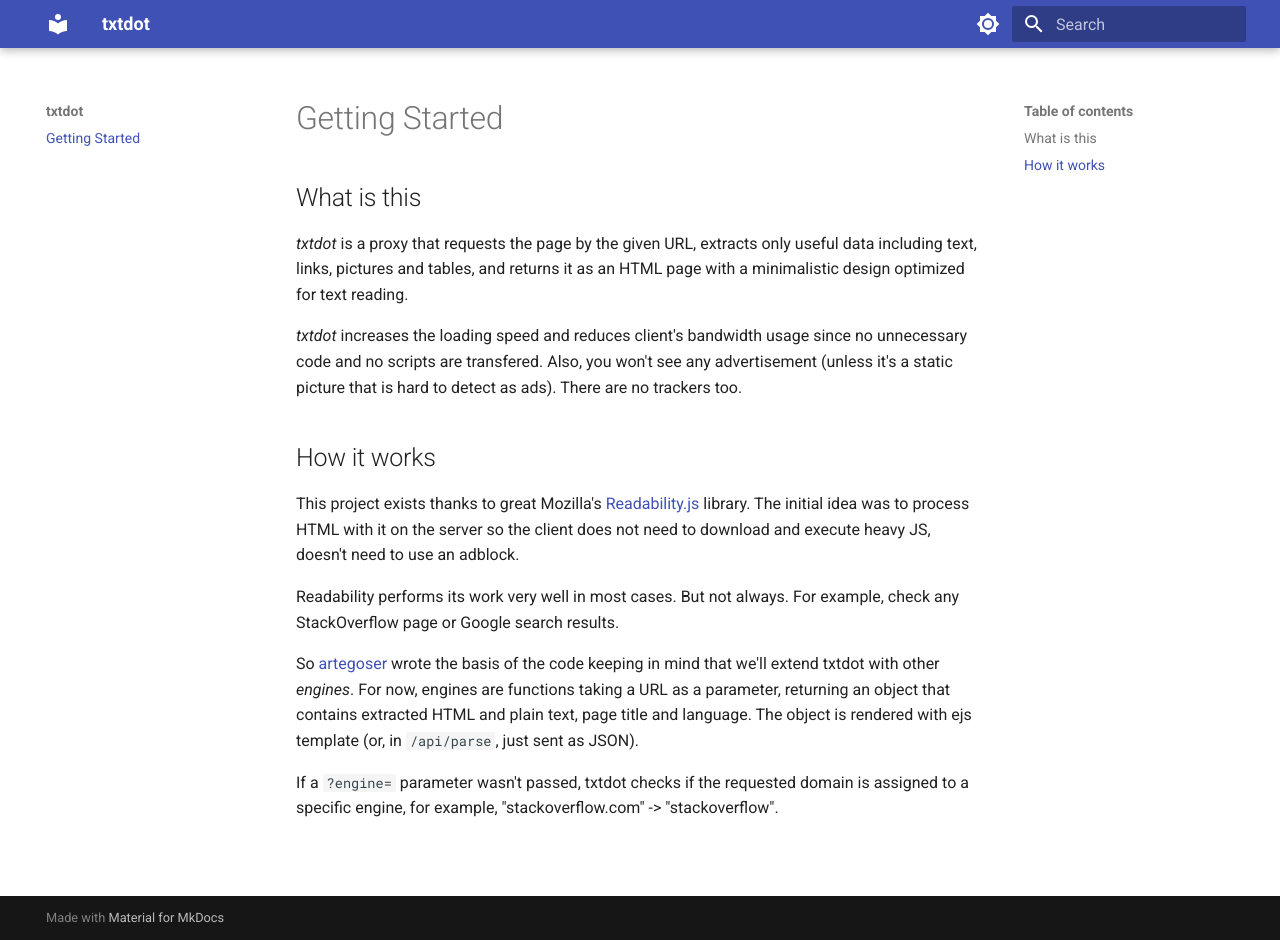
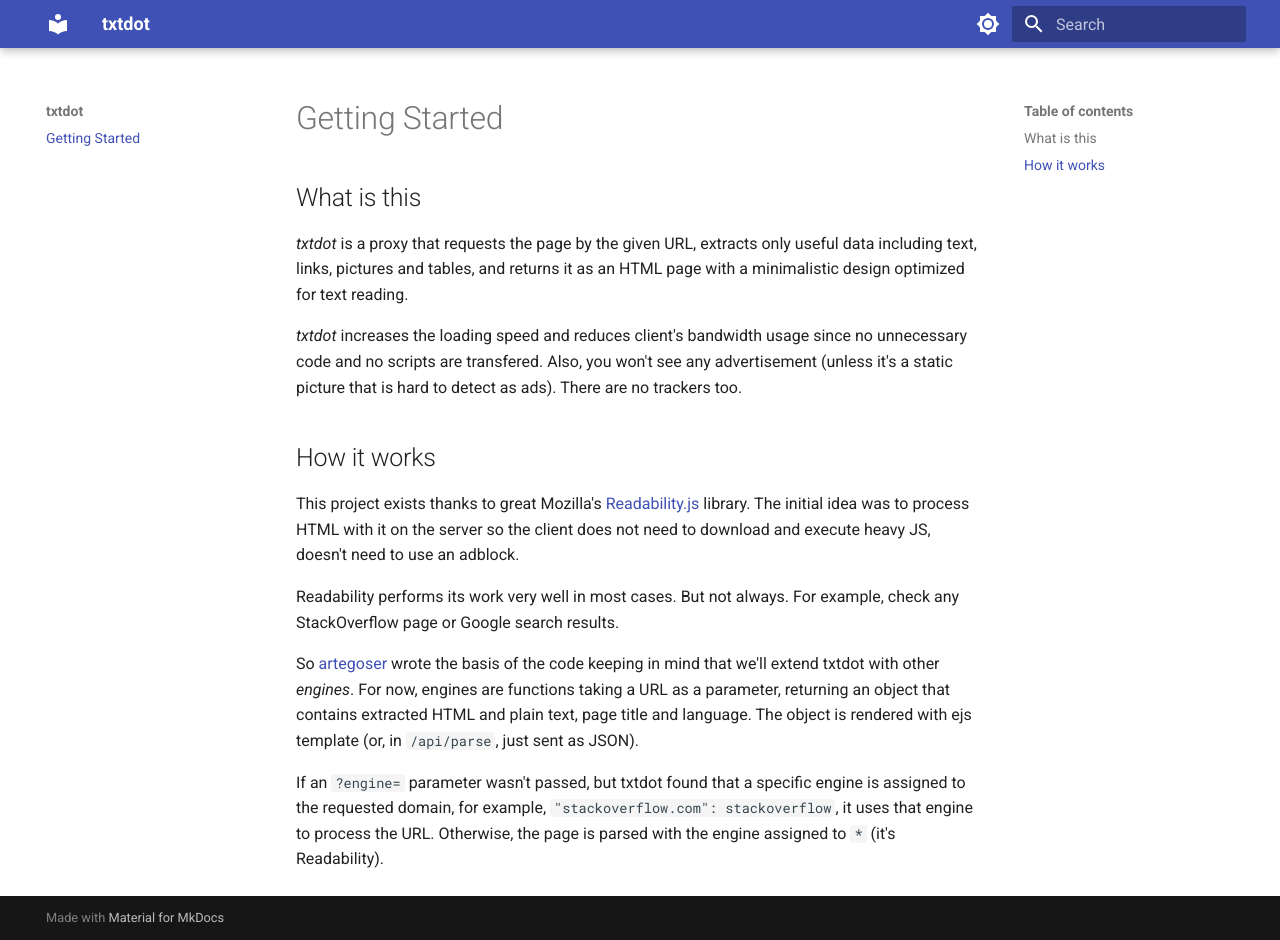
Before and after one commit to TxtDot/documentation, an MkDocs documentation site: the page built from docs/index.md, in a window 1280 px wide and 940 px high. Built offline with MkDocs 1.6.1 and Material for MkDocs 9.7.7, drawn with Linux system fonts in a browser that asks for light colours.

Commit message:
Completed "how it works" paragraph

```diff
--- a/docs/index.md
+++ b/docs/index.md
@@ -29,6 +29,8 @@ For now, engines are functions taking a URL as a parameter,
 returning an object that contains extracted HTML and plain text, page title and language.
 The object is rendered with ejs template (or, in `/api/parse`, just sent as JSON).
 
-If a `?engine=` parameter wasn't passed, txtdot checks
-if the requested domain is assigned to a specific engine,
-for example, "stackoverflow.com" -> "stackoverflow".
+If an `?engine=` parameter wasn't passed, but txtdot found
+that a specific engine is assigned to the requested domain,
+for example, `"stackoverflow.com": stackoverflow`,
+it uses that engine to process the URL.
+Otherwise, the page is parsed with the engine assigned to `*` (it's Readability).
```
